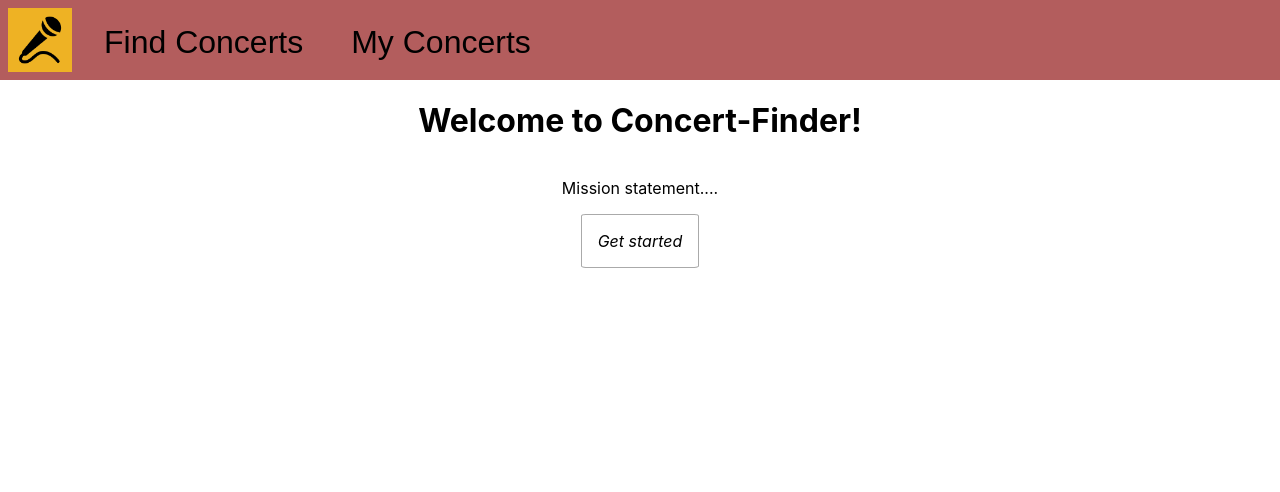
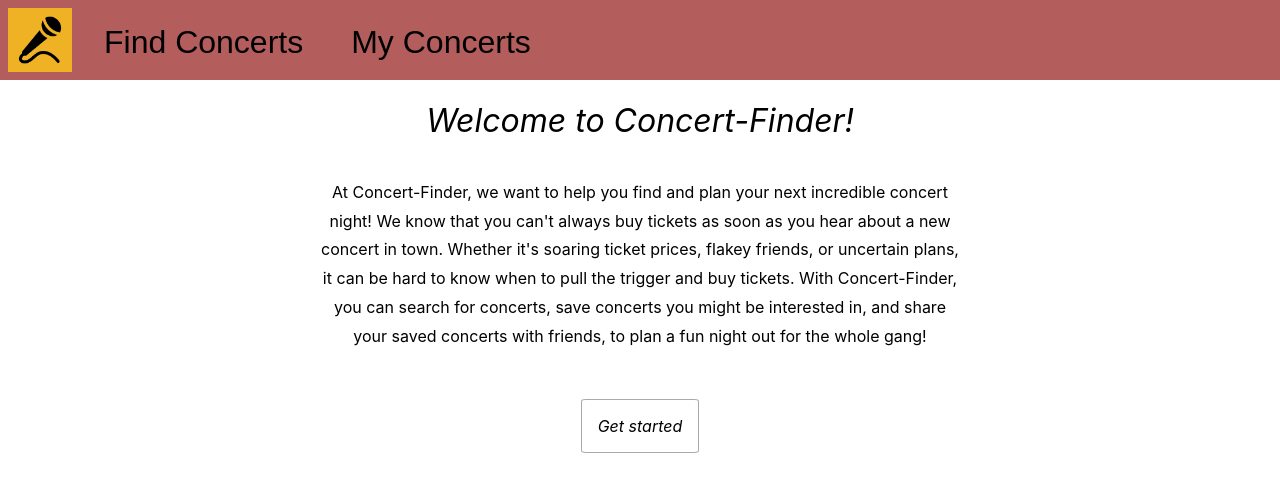
Before and after one commit to johncarges/concert-finder, a React (Create React App) app: page / in a window 1280 px wide. Shown: the top 492 px of the page. Built offline with nearby package versions, Linux system fonts and the light colour scheme; data requests are answered from the project's data file.

Commit message:
better concert details cards

```diff
--- a/src/App.css
+++ b/src/App.css
@@ -64,6 +64,18 @@
   align-items: center;
 }
 
+.home-page-header {
+  font-style: italic;
+  font-weight:400;
+}
+
+.home-page-body {
+  max-width: 50%;
+  text-align: center;
+  margin-bottom: 3rem;
+  line-height: 1.8rem;
+}
+
 .home-page-link {
   text-decoration: none;
   font-style: italic;
@@ -84,13 +96,14 @@
 .search-container {
   justify-content: left;
   min-width: 220px;
-  flex-grow: 1;
   padding: 1rem
 }
 
 .results-container {
   justify-content: left;
   margin-left: 1rem;
+  margin-right: 1rem;
+  flex-grow: 1;
 }
 
 .results-list {
@@ -103,6 +116,7 @@
 
 .result {
   display: flex;
+  flex-direction: row;
   justify-content: space-between;
   border:#aaa solid 1px;
   border-radius: 1%;
@@ -114,6 +128,22 @@
 .concert-detail {
   margin-left: 2rem;
   max-width: 70%;
+}
+
+.results-date {
+  margin-left: 2rem;
+}
+
+.results-description {
+  width: 50%;
+  justify-content: left;
+}
+.results-description-title {
+  font-weight: 600;
+}
+.results-description-venue {
+  font-weight: 200;
+  color:#333
 }
 
 .favorite-button {
@@ -130,6 +160,7 @@
   display: flex;
   flex-direction: column;
   align-items: center;
+  flex-grow: 1;
 }
 
 .before-search-image {
@@ -140,8 +171,16 @@
   opacity: 50%;
 }
 
-.no-results {
+.no-results,
+.still-loading {
+  margin-top: 8rem;
   display: flex;
   justify-content: center;
-  flex-grow: 2;
+  flex-grow: 1;
 }
+
+/* .still-loading {
+  display: flex;
+  justify-content: center;
+  flex-grow: 1;
+} */
--- a/src/Components/HomePage.js
+++ b/src/Components/HomePage.js
@@ -4,7 +4,9 @@ function HomePage() {
     return(
         <div className="home-page">
             <h1 className="home-page-header">Welcome to Concert-Finder!</h1>
-            <p className="home-page-body">Mission statement....</p>
+            <p className="home-page-body">
+                At Concert-Finder, we want to help you find and plan your next incredible concert night! We know that you can't always buy tickets as soon as you hear about a new concert in town. Whether it's soaring ticket prices, flakey friends, or uncertain plans, it can be hard to know when to pull the trigger and buy tickets. With Concert-Finder, you can search for concerts, save concerts you might be interested in, and share your saved concerts with friends, to plan a fun night out for the whole gang!
+            </p>
             <Link className="home-page-link" to="/find-concerts">Get started</Link>
         </div>
     )
--- a/src/Components/SearchContainer.js
+++ b/src/Components/SearchContainer.js
@@ -1,6 +1,13 @@
+import { useState } from "react"
 import SearchBar from "./SearchBar"
 
 function SearchContainer({handleSubmit}){
+
+    const [formData, setFormData] = useState({
+        band: "",
+        venue: "",
+        city: ""
+    })
 
     return (
         <div className="search-container">
--- a/src/Components/SearchResultItem.js
+++ b/src/Components/SearchResultItem.js
@@ -50,7 +50,17 @@ function SearchResultItem(props) {
     const buttonText = isFavorited ? "Remove From Favorites" :"Save to Favorites"
     return (
         <li className="result">
-            <p className="concert-detail">{`${restructureDate(datetime_local)}: ${title} at ${venue["name_v2"]}`}</p>
+            {/* <p className="concert-detail">
+                {`${restructureDate(datetime_local)}: ${title} at ${venue["name_v2"]}`}
+            </p> */}
+            <div className="results-date">
+                <p>{restructureDate(datetime_local)}</p>
+            </div>
+            <div className="results-description">
+                <p className="results-description-title">{title}</p>
+                <p className="results-description-venue">{venue["name_v2"]}</p>
+            </div>
+
             <button className="favorite-button" onClick={handleClickFavorites}>{buttonText}</button>
         </li>
     )
```
